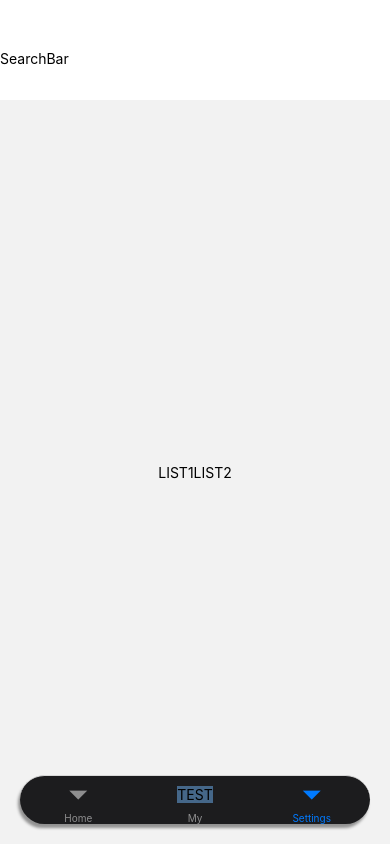
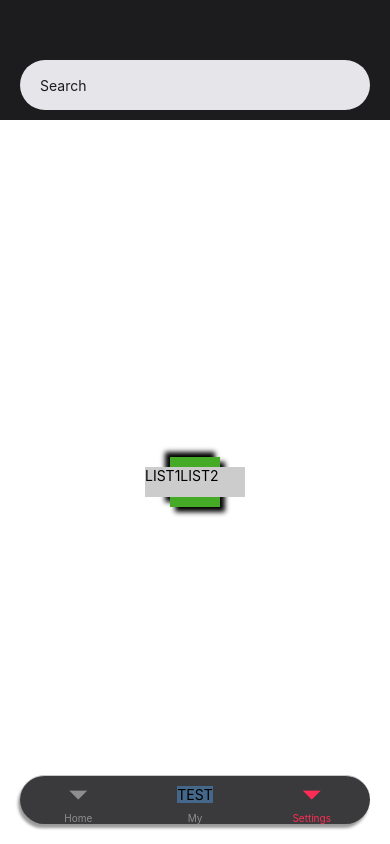
Before and after one commit to XDarkBolt/kayahome_frontend_mobile, a React Native app: screen /Settings in a window 390 px wide. Built offline with nearby package versions, Linux system fonts and the light colour scheme; no server answers.

Commit message:
movie list

```diff
--- a/App.tsx
+++ b/App.tsx
@@ -20,14 +20,14 @@ function MyTabs() {
         bottom: 20,
         left: 20,
         right: 20,
-        backgroundColor: 'rgb(28, 28, 30)',
+        backgroundColor: 'rgb(58, 58, 60)',
         borderRadius: 1000,
         shadowColor: '#000',
         shadowOffset: { width: -2, height: 4 },
         shadowOpacity: 0.4,
         shadowRadius: 3,
         elevation: 6,
-        borderBlockColor: 'rgb(28, 28, 30)',
+        borderBlockColor: 'rgb(58, 58, 60)',
       },
     }}>
       <Tab.Screen name="Home" component={HomeScreen} />
@@ -49,7 +49,7 @@ function MyTabs() {
 
 export default function App() {
   return (
-    <NavigationContainer>
+    <NavigationContainer theme={MyTheme}>
       <SearchBar />
       <MyTabs />
     </NavigationContainer>
@@ -64,3 +64,15 @@ const cards = StyleSheet.create({
     justifyContent: 'center',
   },
 });
+
+const MyTheme = {
+  dark: true,
+  colors: {
+    primary: 'rgb(255, 45, 85)',
+    background: 'rgb(58, 58, 60)',
+    card: 'rgb(255, 255, 255)',
+    text: 'rgb(28, 28, 30)',
+    border: 'rgb(199, 199, 204)',
+    notification: 'rgb(255, 69, 58)',
+  },
+};
--- a/components/ElevatedCards.tsx
+++ /dev/null
@@ -1,47 +0,0 @@
-import { ScrollView, StyleSheet, Text, View } from 'react-native'
-import React from 'react'
-
-export default function ElevatedCards() {
-    const CompArray = ['First Name', 'Last Name', 'Phone', 'Email', 'Etc']
-    const cardElevetadComponents = CompArray.map((type, index) => <View key={index} style={[styles.card, styles.cardElevetad]}><Text>{type}</Text></View>)
-    return (
-        <View>
-            <Text style={styles.headingText}>ElevatedCards</Text>
-            <ScrollView horizontal={true} showsVerticalScrollIndicator={false} showsHorizontalScrollIndicator={false} style={styles.container}>
-            <>{cardElevetadComponents}</>
-            </ScrollView>
-        </View>
-    )
-}
-
-const styles = StyleSheet.create({
-    headingText: {
-        fontSize: 24,
-        fontWeight: 'bold',
-        paddingHorizontal: 8
-    },
-    container: {
-        padding: 8
-    },
-    card: {
-        flex: 1,
-        alignItems: 'center',
-        justifyContent: 'center',
-        width: 100,
-        height: 100,
-        borderRadius: 5,
-        margin: 8,
-        color: '#000000'
-    },
-    cardElevetad: {
-        backgroundColor: '#CAD5E2',
-        elevation: 4,
-        shadowOffset: {
-            width: 1,
-            height: 1
-        },
-        shadowColor: '#000000',
-        shadowOpacity: 0.3,
-        shadowRadius: 2
-    },
-})
--- /dev/null
+++ b/components/HorizontalCards.tsx
@@ -0,0 +1,90 @@
+import { ScrollView, StyleSheet, Text, View } from 'react-native'
+import React, { useEffect, useState } from 'react'
+import { getMoviesFromApi } from '../services/apiservice';
+
+export default function ElevatedCards() {
+    const CompArray = ['First Name', 'Last Name', 'Phone', 'Email', 'Etc']
+    const CompArray2 = ['1996', '1997', '1998', '1999', '2000']
+
+    let [movielist, setMovielist] = useState<Movie[]>([]);
+
+    const fetchData = async () => {
+        movielist = await getMoviesFromApi();
+        setMovielist(movielist);
+    };
+
+    useEffect(() => {
+        fetchData();
+    }, []);
+
+    var cardElevetadComponents = movielist.map((item, index) => (
+        <View key={item.id} style={[cards.card, cards.shadow]}>
+            <Text style={cards.title} adjustsFontSizeToFit={true} numberOfLines={1}>{item.title}</Text>
+            <Text style={cards.date}>{item.releaseYear}</Text>
+        </View>
+    ))
+
+    return (
+        <View>
+            <Text style={styles.headingText}>Movies List</Text>
+            <ScrollView
+                horizontal={true}
+                showsVerticalScrollIndicator={false}
+                showsHorizontalScrollIndicator={false}
+                style={styles.container}>
+                {cardElevetadComponents}
+            </ScrollView>
+        </View>
+    )
+}
+
+const styles = StyleSheet.create({
+    headingText: {
+        color: 'rgb(229, 229, 234)',
+        fontSize: 24,
+        fontWeight: 'bold',
+        paddingHorizontal: 8
+    },
+    container: {
+        padding: 8
+    },
+})
+
+const cards = StyleSheet.create({
+    card: {
+        flex: 1,
+        flexDirection: 'column',
+        paddingVertical: 4,
+        paddingHorizontal: 8,
+        alignItems: 'flex-start',
+        justifyContent: 'flex-start',
+        width: 100,
+        height: 100,
+        borderRadius: 5,
+        margin: 8,
+        color: '#000000'
+    },
+    shadow: {
+        backgroundColor: 'rgb(58, 58, 60)',
+        shadowOffset: {
+            width: 1,
+            height: 1
+        },
+        shadowColor: '#000000',
+        shadowOpacity: 0.3,
+        shadowRadius: 2,
+        elevation: 4
+    },
+    title: {
+        color: 'rgb(229, 229, 234)',
+        fontSize: 15,
+        fontWeight: 'bold',
+        textAlign: 'left'
+    },
+    date: {
+        color: 'rgb(174, 174, 178)',
+        fontSize: 10,
+        fontWeight: 'normal',
+        textAlign: 'left'
+    },
+})
--- a/components/SearchBar.tsx
+++ b/components/SearchBar.tsx
@@ -1,17 +1,43 @@
-import { StyleSheet, Text, View } from 'react-native'
+import { SafeAreaView, StyleSheet, Text, TextInput, View } from 'react-native'
 import React from 'react'
 
 export default function SearchBar() {
+    //const [text, onChangeText] = React.useState('Useless Text');
+
     return (
         <View style={styles.searchbar}>
-            <Text>SearchBar</Text>
+            <SafeAreaView >
+                <TextInput
+                style={searchbar.textinput}
+                    //onChangeText={onChangeText}
+                    //value={text}
+                    inlineImageLeft='search_icon'
+                    placeholder='Search'
+                    clearTextOnFocus={true}
+                    clearButtonMode = 'while-editing'
+                />
+            </SafeAreaView>
         </View>
     )
 }
 
 const styles = StyleSheet.create({
-    searchbar:{
-        height: 50,
-        marginTop: 50
+    searchbar: {
+        paddingTop: 50,
+        backgroundColor: 'rgb(28, 28, 30)',
     }
 })
+
+const searchbar = StyleSheet.create({
+    textinput: {
+        justifyContent: 'center',
+        height: 50,
+        marginHorizontal: 20,
+        marginVertical: 10,
+        paddingHorizontal: 20,
+        paddingVertical: 10,
+        color: 'rgb(28, 28, 30)',
+        backgroundColor: 'rgb(229, 229, 234)',
+        borderRadius: 50,
+    }
+})
--- a/navigation/HomeScreen.tsx
+++ b/navigation/HomeScreen.tsx
@@ -2,7 +2,7 @@ import React, { useState, useEffect } from 'react';
 import { View, Text, Button, Pressable, GestureResponderEvent } from 'react-native';
 import { useIsFocused } from '@react-navigation/native';
 import { getMoviesFromApi } from '../services/apiservice';
-import { styles } from '../scss/styles';
+import { styles } from '../styles/styles';
 
 const HomeScreen = () => {
     const [title, setTitle] = useState("Button First State");
@@ -23,7 +23,7 @@ const HomeScreen = () => {
         }
     }, [isFocused]); // Empty dependency array ensures it runs only once on mount
 
-    async function onPress(event: GestureResponderEvent) {
+    async function onPress() {
         try {
             const jsonMovies: Movie[] = await getMoviesFromApi();
             jsonMovies.map(type => console.log(type));
--- a/navigation/MyScreen.tsx
+++ b/navigation/MyScreen.tsx
@@ -1,14 +1,14 @@
-import { SafeAreaView, ScrollView } from "react-native";
+import { SafeAreaView, ScrollView, Text } from "react-native";
 import FlatCards from "../components/FlatCards";
-import ElevatedCards from "../components/ElevatedCards";
+import HorizontalCards from "../components/HorizontalCards";
 
 const MyScreen = () => {
 
     return (
-        <SafeAreaView>
+        <SafeAreaView style={{ height: '100%', backgroundColor: 'rgb(28, 28, 30)' }}>
             <ScrollView>
                 <FlatCards />
-                <ElevatedCards />
+                <HorizontalCards />
             </ScrollView>
         </SafeAreaView>
     );
--- a/navigation/SettingsScreen.tsx
+++ b/navigation/SettingsScreen.tsx
@@ -1,4 +1,5 @@
 import { Text, View } from "react-native";
+import Neumorph from "../styles/Neumorph";
 
 const SettingsScreen = () => {
     var CompArray = new Array();
@@ -6,8 +7,10 @@ const SettingsScreen = () => {
     CompArray[1] = 'LIST2';
 
     return (
-        <View style={{ flex: 1, justifyContent: 'center', alignItems: 'center' }}>
-            <Text>{CompArray}</Text>
+        <View style={{ flex: 1, justifyContent: 'center', alignItems: 'center', backgroundColor: '#FFF' }}>
+            <Neumorph size={50}>
+                <Text style={{ width: 100, height: 100, backgroundColor: '#CCC'}}>{CompArray}</Text>
+            </Neumorph>
         </View>
     );
 };
--- /dev/null
+++ b/styles/Neumorph.tsx
@@ -0,0 +1,52 @@
+import { ReactNode } from 'react';
+import { StyleSheet, View, ViewStyle } from 'react-native';
+
+type NeumorphProps = {
+    children: ReactNode;
+    size: number;
+    style?: ViewStyle;
+};
+
+export const Neumorph = ({ children, size, style }: NeumorphProps) => {
+    return (
+        <View style={styles.neuTop}>
+            <View style={styles.neuBottom}>
+                <View style={[styles.inner, { width: size || 40, height: size || 40 }, style]}>
+                    {children}
+                </View>
+            </View>
+        </View>
+    );
+};
+
+const styles = StyleSheet.create({
+    neuTop: {
+        shadowColor: '#000000',
+        shadowOffset: {
+            width: -5,
+            height: -5,
+        },
+        shadowOpacity: 1,
+        shadowRadius: 5,
+        elevation: 1,
+    },
+    neuBottom: {
+        shadowColor: '#000000',
+        shadowOffset: {
+            width: 5,
+            height: 5,
+        },
+        shadowOpacity: 1,
+        shadowRadius: 5,
+        elevation: 1,
+    },
+    inner: {
+        backgroundColor: '#e0e5ec',
+        alignItems: 'center',
+        justifyContent: 'center',
+        borderColor: '#45aa26',
+        borderWidth: 10,
+    },
+});
+
+export default Neumorph;
```
Also changed, not shown: styles/color.scss (renamed from scss/color.scss), styles/styles.tsx (renamed from scss/styles.tsx).
